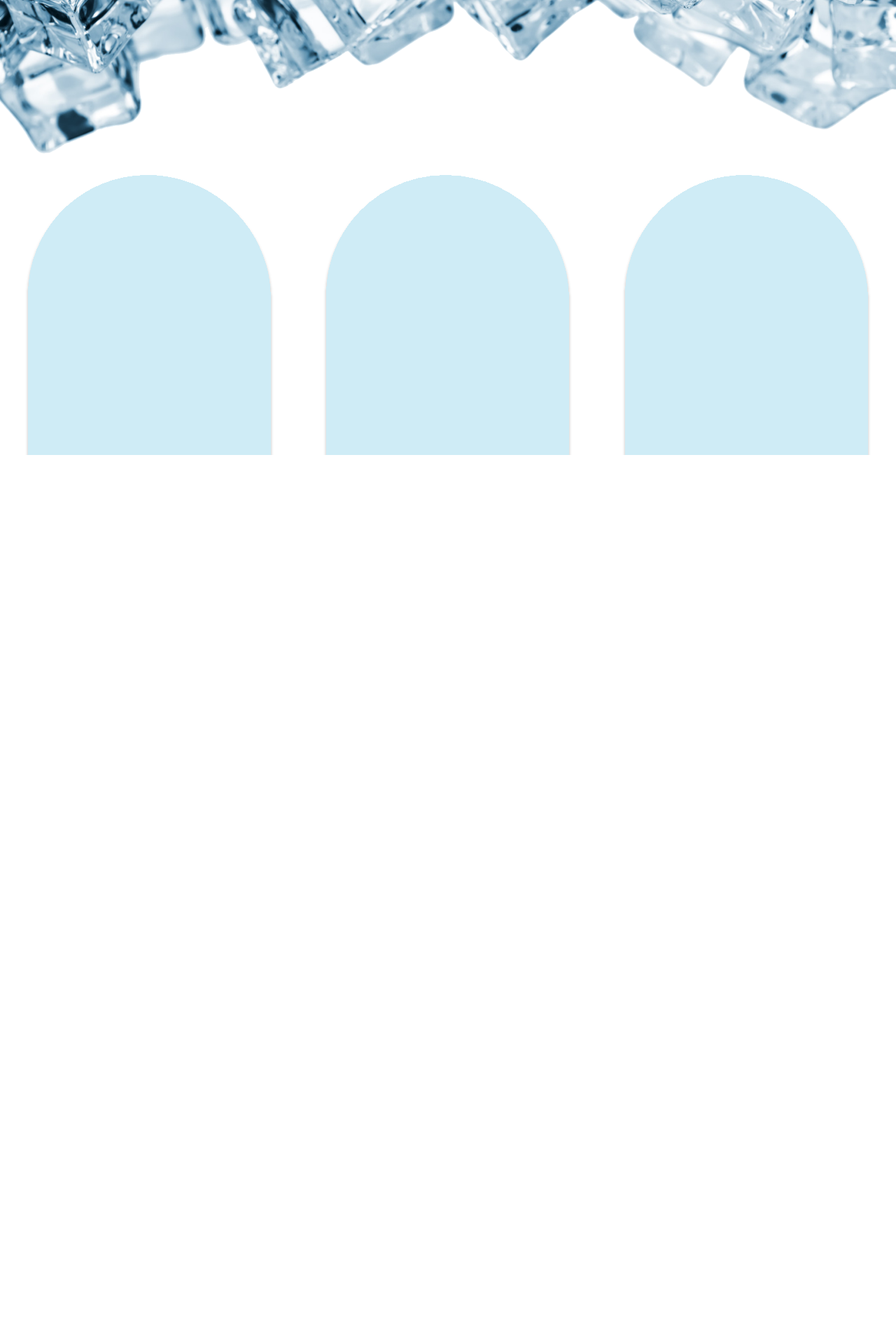
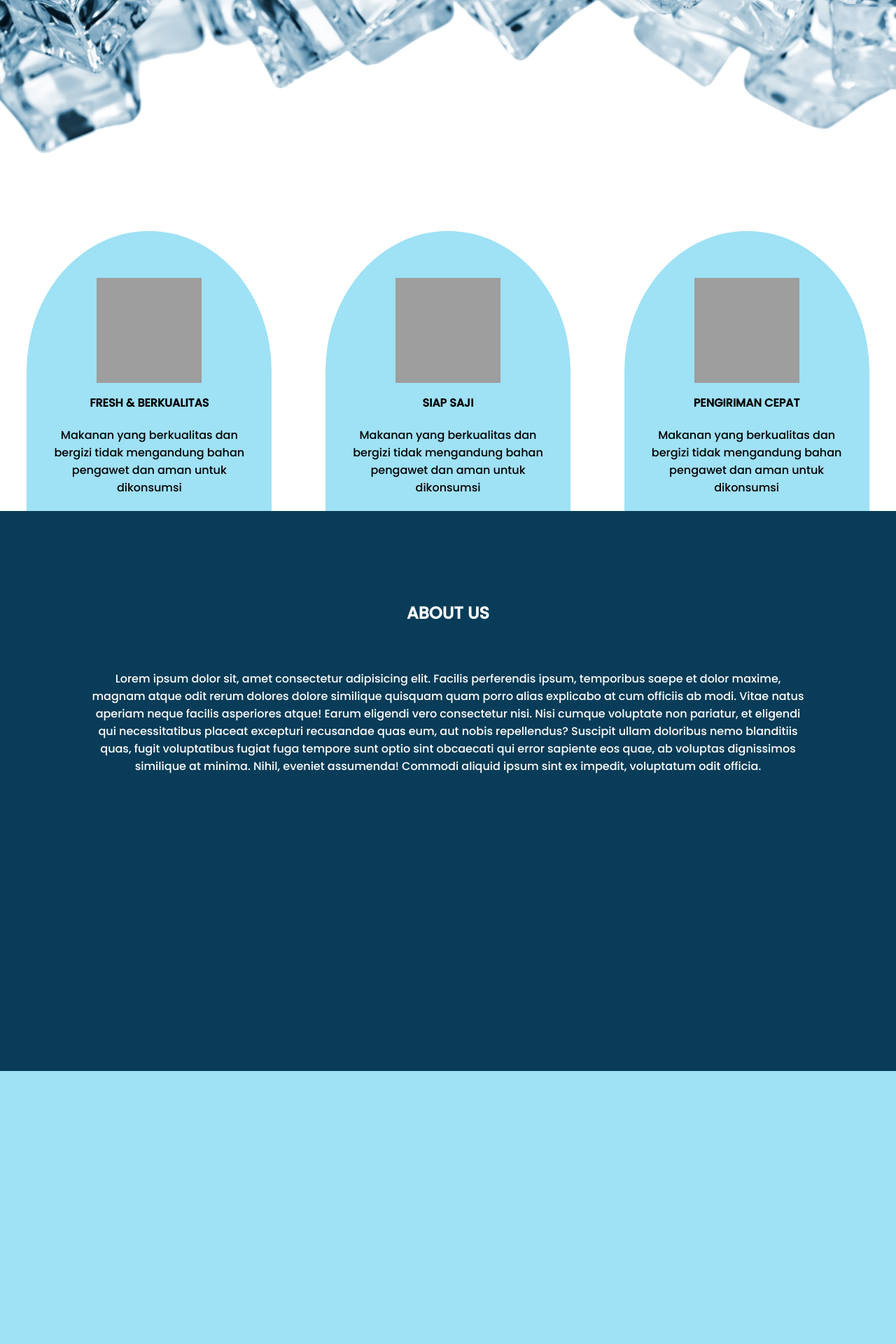
Before and after one commit to Dwkyyrz/BenthoemanFrozenFood, a PHP site: page / in a window 1280 px wide. Shown: the part 870-2790 px from the top of the page at 70% size. Run offline with PHP 8.4, Linux system fonts and the light colour scheme; some web fonts are replaced; grey boxes are pictures that could not be loaded.

Commit message:
06/12/2022

```diff
--- a/Website/index.html
+++ b/Website/index.html
@@ -88,18 +88,42 @@
       <img id="img2" src="src/img/es2.png" alt="">
       <div class="slogan-content">
         <div class="card">
-          <img src="src/img/card-rectangle.svg">
+          <img src="../Website/src/img/cloche.svg" alt="">
+          <h4>FRESH & BERKUALITAS</h4>
+          <p>Makanan yang berkualitas dan bergizi tidak mengandung bahan pengawet dan aman untuk dikonsumsi</p>
         </div>
         <div class="card">
-          <img src="src/img/card-rectangle.svg">
+          <img src="../Website/src/img/garpu.svg" alt="">
+          <h4>SIAP SAJI</h4>
+          <p>Makanan yang berkualitas dan bergizi tidak mengandung bahan pengawet dan aman untuk dikonsumsi</p>
         </div>
         <div class="card">
-          <img src="src/img/card-rectangle.svg">
+          <img src="../Website/src/img/delivery.svg" alt="">
+          <h4>PENGIRIMAN CEPAT</h4>
+          <p>Makanan yang berkualitas dan bergizi tidak mengandung bahan pengawet dan aman untuk dikonsumsi</p>
         </div>
-
       </div>
     </section>
 
+    <section class="about-us">
+      <h1>ABOUT US</h1>
+      <p>Lorem ipsum dolor sit, amet consectetur adipisicing elit. Facilis perferendis ipsum, temporibus saepe et dolor maxime, magnam atque odit rerum dolores dolore similique quisquam quam porro alias explicabo at cum officiis ab modi. Vitae natus aperiam neque facilis asperiores atque! Earum eligendi vero consectetur nisi. Nisi cumque voluptate non pariatur, et eligendi qui necessitatibus placeat excepturi recusandae quas eum, aut nobis repellendus? Suscipit ullam doloribus nemo blanditiis quas, fugit voluptatibus fugiat fuga tempore sunt optio sint obcaecati qui error sapiente eos quae, ab voluptas dignissimos similique at minima. Nihil, eveniet assumenda! Commodi aliquid ipsum sint ex impedit, voluptatum odit officia.</p>
+    </section>
+
+    <section class="produk">
+
+    </section>
+
+    <section class="bottom">
+      <div class="teks">
+        <h1>BISA PESAN MELALUI MOBILE APPS</h1>
+        <p>Tersedia juga pemesanan produk frozen food Benthoeman melalui mobile apps Android yang dapat anda pesan secara mudah</p>
+      </div>
+      <div class="ornamen">
+        <div class="slice"></div>
+        <div class="bottom-bot"></div>
+      </div>
+    </section>
   </div>
 
 
--- a/Website/indexstyle.css
+++ b/Website/indexstyle.css
@@ -29,7 +29,8 @@
 .fcontainer {
   display: flex;
   flex-direction: column;
-  height: 5000px;
+  flex-wrap: wrap;
+  /* height: 5000px; */
   /* background-color: aqua; */
 }
 
@@ -37,7 +38,7 @@
   width: 100%;
   background-color: transparent;
   position: fixed;
-  z-index: 1;
+  z-index: 9999;
 }
 nav {
   display: flex;
@@ -206,8 +207,10 @@ nav .search .searchInput input {
   object-fit: cover;
 }
 .slogan {
+  /* display: flex; */
   width: 100%;
   height: 100vh;
+  max-height: 200vh;
   background-color: var(--white) ;
   position: relative;
   margin-top: 0;
@@ -218,21 +221,106 @@ nav .search .searchInput input {
   position: absolute;
   width: 100vw;
   height: 400px;
-  top: 0;
+  /* top: 0; */
   transform: rotate(180deg);
-  z-index: 0;
+  z-index: 1;
   object-fit: cover;
 }
 
 .slogan-content {
   display: flex;
+  flex-wrap: wrap;
+  width: 100%;
   flex-direction: row;
   justify-content: space-around;
+  z-index: 2;
+  position: absolute;
+  bottom: 0%;
 }
 .slogan-content .card {
-  /* z-index: 1; */
-  max-width: 400px;
-  max-height: 400px;
-  margin-top: 40vh;
-  overflow-y: hidden;
+  width: 350px;
+  height: 400px;
+  background-color: var(--birucerah);
+  border-radius: 50% 50% 0 0;
+  display: flex;
+  flex-direction: column;
 }
+
+.slogan-content .card img {
+  margin-top: auto;
+  margin-left: auto;
+  margin-right: auto;
+  margin-bottom: 1rem;
+  width: 150px;
+  height: 150px;
+}
+.slogan-content .card h4 {
+  text-align: center;
+  margin-bottom: 1.3rem;
+}
+.slogan-content .card p {
+  text-align: center;
+  margin-bottom: 1.3rem;
+  margin-left: 1.3rem;
+  margin-right: 1.3rem;
+}
+
+.about-us {
+  display: flex;
+  flex-direction: column;
+  flex-wrap: wrap;
+  background-color: var(--hijau-gelap1);
+  width: 100%;
+  min-height: 100vh;
+  color: var(--white);
+  text-align: center;
+}
+
+.about-us h1{
+  margin-top: 10%;
+}
+.about-us p {
+  margin-top: 5%;
+  margin-left: 10%;
+  margin-right: 10%;
+}
+
+.produk {
+  width: 100%;
+  min-height: 100vh;
+  background-color: var(--birucerah);
+}
+
+.bottom {
+  display: flex;
+  flex-direction: column;
+  flex-wrap: wrap;
+  width: 100%;
+  min-height: 100vh;
+  background-color: var(--white);
+}
+.bottom .teks {
+  margin-top: auto;
+  margin-left: 5%;
+}
+.bottom .teks h1{
+  margin-bottom: 3rem;
+}
+.bottom .teks p{
+  width: 50%;
+}
+
+.bottom .ornamen{
+  margin-top: auto;
+}
+.bottom .slice {
+  width: 100%;
+  height: 3rem;
+  background-color: var(--hijau-gelap1);
+}
+.bottom .bottom-bot {
+  width: 100%;
+  height: 200px;
+  background-color: var(--hijau-gelap1);
+  margin-top: 0.1rem;
+}
```
